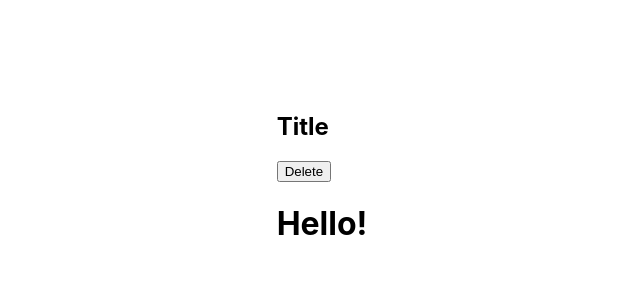
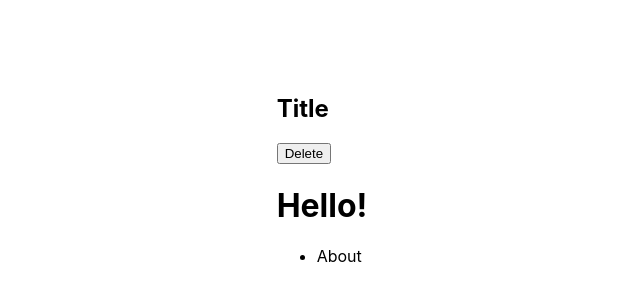
Before and after one commit to achristie/nextjs-udemy, a Next.js app: page / in a window 1280 px wide. Shown: the part 222-522 px from the top of the page, without its empty margins (318-958 px from the left). Built offline with nearby package versions, Linux system fonts and the light colour scheme.

Commit message:
section 3

```diff
--- a/pages/index.js
+++ b/pages/index.js
@@ -1,5 +1,6 @@
 import styles from "../styles/Home.module.css";
 import Todo from "../components/Todo";
+import Link from "next/link";
 
 export default function Home() {
   return (
@@ -8,6 +9,12 @@ export default function Home() {
         <h2>Title</h2>
         <button>Delete</button>
         <Todo />
+
+        <ul>
+          <li>
+            <Link href="/about">About</Link>
+          </li>
+        </ul>
       </div>
     </div>
   );
```
Also changed, not shown: pages/404.js (added, +10 -0 lines), pages/[id].js (added, +20 -0 lines), pages/about.js (added, +17 -0 lines).
